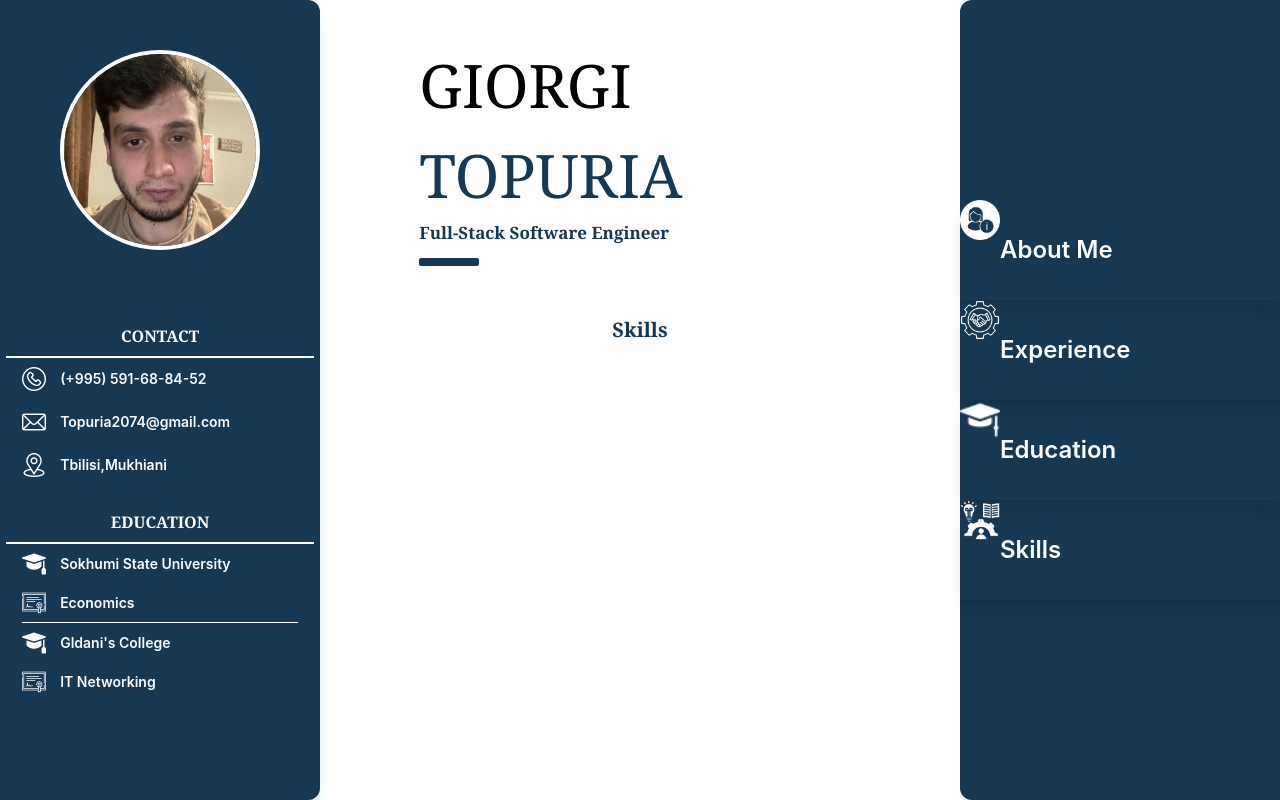
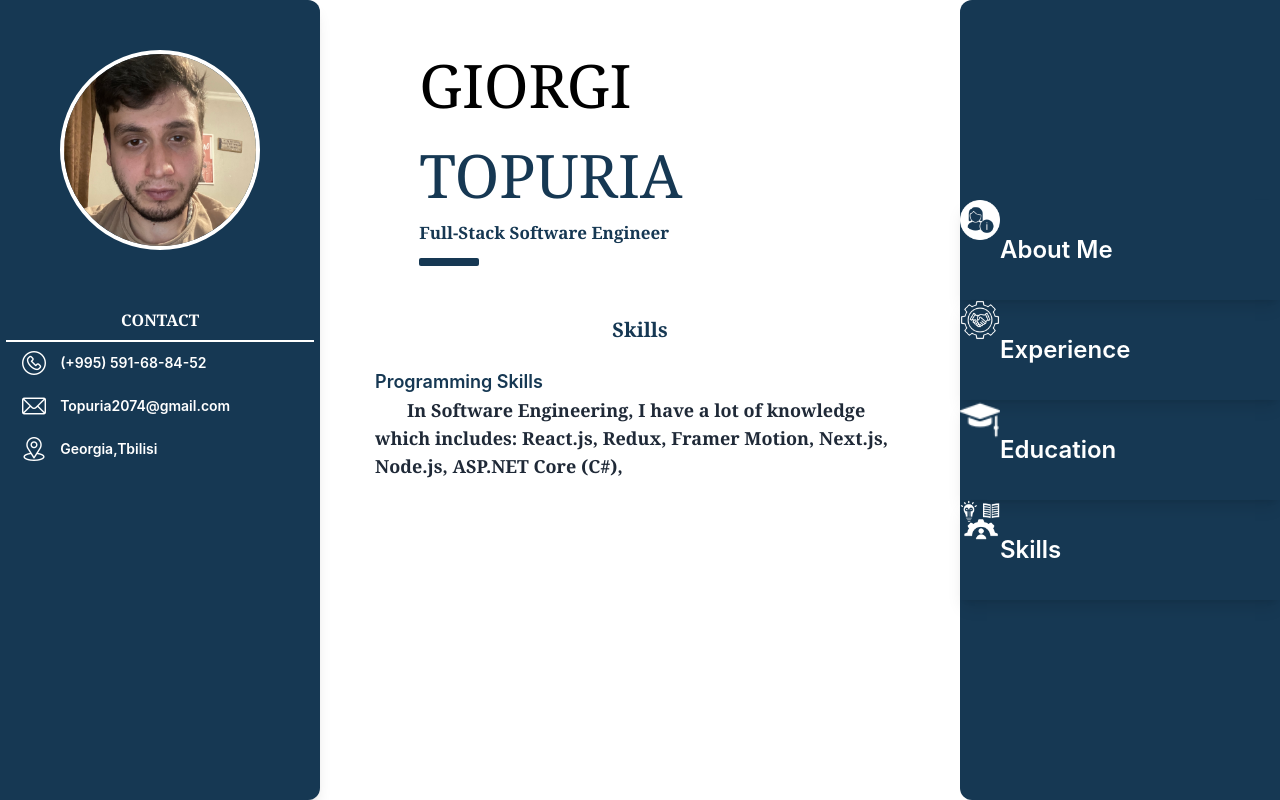
Before and after one commit to DarkSidedMangoose/CV, a React (Create React App) app: page / in a window 1280 px wide. Both pictures are taken after a click on the element "Skills". Built offline with nearby package versions, Linux system fonts and the light colour scheme.

Commit message:
add some extra info

```diff
--- a/src/components/Header.tsx
+++ b/src/components/Header.tsx
@@ -11,7 +11,7 @@ const PersonalInfo: React.FC<{
   stateOfTypeEffects: number;
 }> = ({ handleAddNextState, stateOfTypeEffects }) => {
   return (
-    <div className="w-full h-full flex  flex-col  bg-[#163853] gap-[2%]  px-[2%] relative shadow-lg rounded-br-xl rounded-tr-xl ">
+    <div className="w-full h-full flex  flex-col  bg-[#163853]   px-[2%] relative shadow-lg rounded-br-xl rounded-tr-xl ">
       <div className="w-full h-[300px] flex items-center   justify-center">
         <img
           src={Photo}
@@ -34,11 +34,11 @@ const PersonalInfo: React.FC<{
           </div>
           <div className="w-full h-full  flex gap-[5%] items-center  ">
             <img src={Location} alt="location" />
-            <p className="text-white font-semibold">Tbilisi,Mukhiani</p>
+            <p className="text-white font-semibold">Georgia,Tbilisi</p>
           </div>
         </div>
       </div>
-      <div className="w-full min-h-[200px] flex flex-col  ">
+      {/* <div className="w-full min-h-[200px] flex flex-col  ">
         <h1 className="text-white font-bold text-md w-full flex justify-center border-b-2 border-white py-2 font-serif">
           EDUCATION
         </h1>
@@ -70,7 +70,7 @@ const PersonalInfo: React.FC<{
             </div>
           </div>
         </div>
-      </div>
+      </div> */}
 
     </div>
   );
--- a/src/components/Main.tsx
+++ b/src/components/Main.tsx
@@ -5,9 +5,16 @@ const Main: React.FC<{
   stateOfSidebar: number;
   handleAddNextState: () => void;
 }> = ({ stateOfSidebar, handleAddNextState }) => {
+    const [typingEffectState, setTypingEffectState] = useState<number>(0);
+
+
+    const handleAddNextStates = () => {
+      setTypingEffectState((prev) => prev + 1);
+    }
   const [state, setState] = useState<boolean>(true)
   useEffect(() => {
     setState(false)
+    setTypingEffectState(0)
     setTimeout(() => {
       setState(true)
     },100)
@@ -29,21 +36,18 @@ const Main: React.FC<{
       <div className="w-full h-full grid grid-cols-1 grid-rows-1 px-[5%]   ">
         <div className="w-full h-full justify-center items-center flex flex-col gap-[5%]">
           <h1 className=" flex justify-center items-center text-[#163853]  font-bold text-xl font-serif ">
-            {
-
-              stateOfSidebar === 0
-                ? "About Me"
-                : stateOfSidebar === 1
-                ? "Experience"
-                : stateOfSidebar === 2
-                ? "Education"
-                : "Skills"
-            }
+            {stateOfSidebar === 0
+              ? "About Me"
+              : stateOfSidebar === 1
+              ? "Experience"
+              : stateOfSidebar === 2
+              ? "Education"
+              : "Skills"}
           </h1>
           <div className="w-full h-full text-lg text-[#163853] font-semibold overflow-y-auto max-h-[400px] ">
             {stateOfSidebar === 0 && state ? (
               <TypingEffect
-                text="Hello, My Name is Giorgi Topuria I'm Full-Stack Software Engineer.I am Self Educated Person and i am in that field almost 7 years already
+                text="Hello, My Name is Giorgi Topuria I was born on December 27, 2000. I'm  Full-Stack Software Engineer.I am Self Educated Person and i am in that field almost 7 years already
               I have a strong background in both front-end and back-end
               development, with expertise in technologies such as React, Asp.Net
               core 9(c#), and MongoDB. I am passionate about creating efficient
@@ -64,12 +68,52 @@ const Main: React.FC<{
               />
             ) : stateOfSidebar === 2 && state ? (
               <TypingEffect
-                text={`I studied at 181 Public School and am currently pursuing a degree in Economics at Sokhumi State University. Additionally, I completed my studies at Gldani's College, specializing in IT Networking. I also studied at IT Step Academy for one year, focusing on cybersecurity, but had to leave due to high tuition costs. Through self-study using books, YouTube videos, and Udemy courses, I learned frontend languages (HTML, CSS, JavaScript). Subsequently, I expanded my knowledge by learning React.js, Redux, and frameworks such as Framer Motion (for animations). I then explored Next.js and later began studying Node.js, driven by a personal project to develop a Word generator application based on custom options that produced Word files. When presenting this project to the Working Inspection team, they asked if I could create a complete system. I explained my capabilities with my current stack, but they required ASP.NET Core for the backend. Motivated by this challenge, I started learning ASP.NET Core and acquired significant skills. Although the system I developed remains unfinished, it includes numerous functionalities and demonstrates my knowledge in that field.`}
+                text={`I studied at 181 Public School after that i  I enrolled in university and graduated a degree in Economics at Sokhumi State University. Additionally, I completed my studies at Gldani's College, specializing in IT Networking. I also studied at IT Step Academy for one year, focusing on cybersecurity, but had to leave due to high tuition costs. after that i go to the Military and I have done my duty to my country. in parallel almost 7 year i'm studying Software engineering using books, YouTube videos, and Udemy courses, I learned frontend languages (HTML, CSS, JavaScript). Subsequently, I expanded my knowledge by learning React.js, Redux, and frameworks such as Framer Motion (for animations). I then explored Next.js and later began studying Node.js, driven by a personal project to develop a Word generator application based on custom options that produced Word files. When presenting this project to the Working Inspection team, they asked if I could create a complete system. I explained my capabilities with my current stack, but they required ASP.NET Core for the backend. Motivated by this challenge, I started learning ASP.NET Core and acquired significant skills. Although the system I developed remains unfinished, it includes numerous functionalities and demonstrates my knowledge in that field.`}
                 Element={"p"}
                 className="indent-[2rem]"
                 handleAddNextState={handleAddNextState}
               />
-            ) : null}
+            ) : (
+              stateOfSidebar === 3 &&
+              state && (
+                <>
+                  {typingEffectState >= 0 && (
+                    <>
+                    <h2>Programming Skills</h2>
+                    <TypingEffect
+                      text={`In Software Engineering, I have a lot of knowledge which includes: React.js, Redux, Framer Motion, Next.js, Node.js, ASP.NET Core (C#), MongoDB, Express.js, HTML, CSS, JavaScript, Tailwind CSS, Bootstrap, TypeScript, GitHub, Postman, Figma, MySQL, Redis, and JWT.`}
+                      Element={"p"}
+                      className="indent-[2rem]"
+                      handleAddNextState={handleAddNextStates}
+                    />
+                    </>
+                  )}
+                  {typingEffectState >= 1 && (
+                    <>
+                    <h2>Speaking Languages</h2>
+
+                    <TypingEffect
+                      text={`As for Languages: English(B2), Russian(A2), Georgian(Native)`}
+                      Element={"p"}
+                      className="indent-[2rem]"
+                      handleAddNextState={handleAddNextStates}
+                      />
+                      </>
+                  )}
+                  {typingEffectState >= 2 && (
+                    <>
+                    <h2>Other Skills</h2>
+                    <TypingEffect
+                      text={`Also i have Some knowledge in IT Field such as Networking, Cybersecurity, and Linux.`}
+                      Element={"p"}
+                      className="indent-[2rem]"
+                      handleAddNextState={handleAddNextStates}
+                    />
+                    </>
+                  )}
+                </>
+              )
+            )}
           </div>
         </div>
       </div>
--- a/src/components/TypingEffectProps.tsx
+++ b/src/components/TypingEffectProps.tsx
@@ -10,7 +10,7 @@ type TypingEffectProps = {
 
 const TypingEffect: React.FC<TypingEffectProps> = ({
   text,
-  speed = 10,
+  speed = 20,
   Element,
   handleAddNextState,
   className
```
